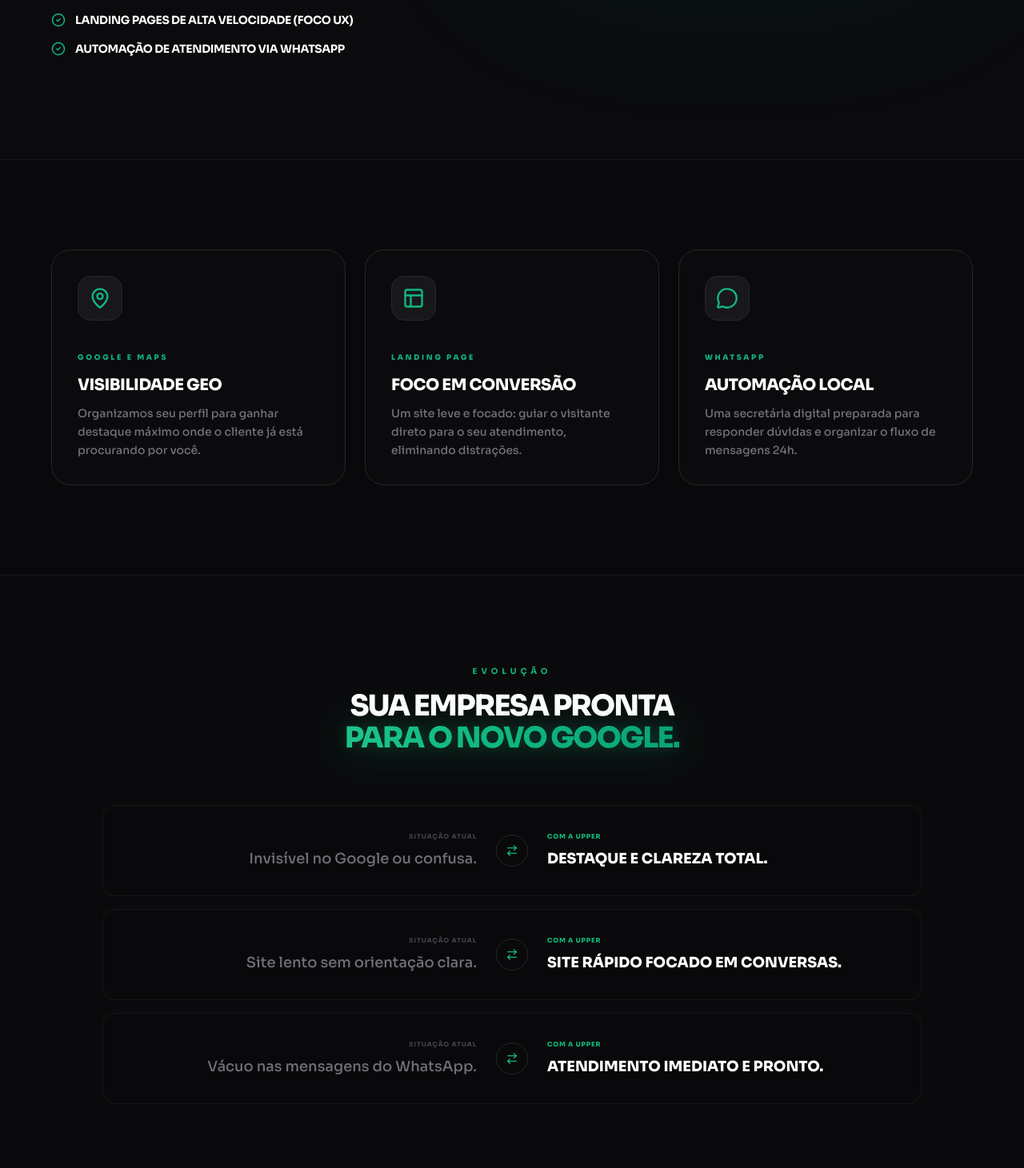
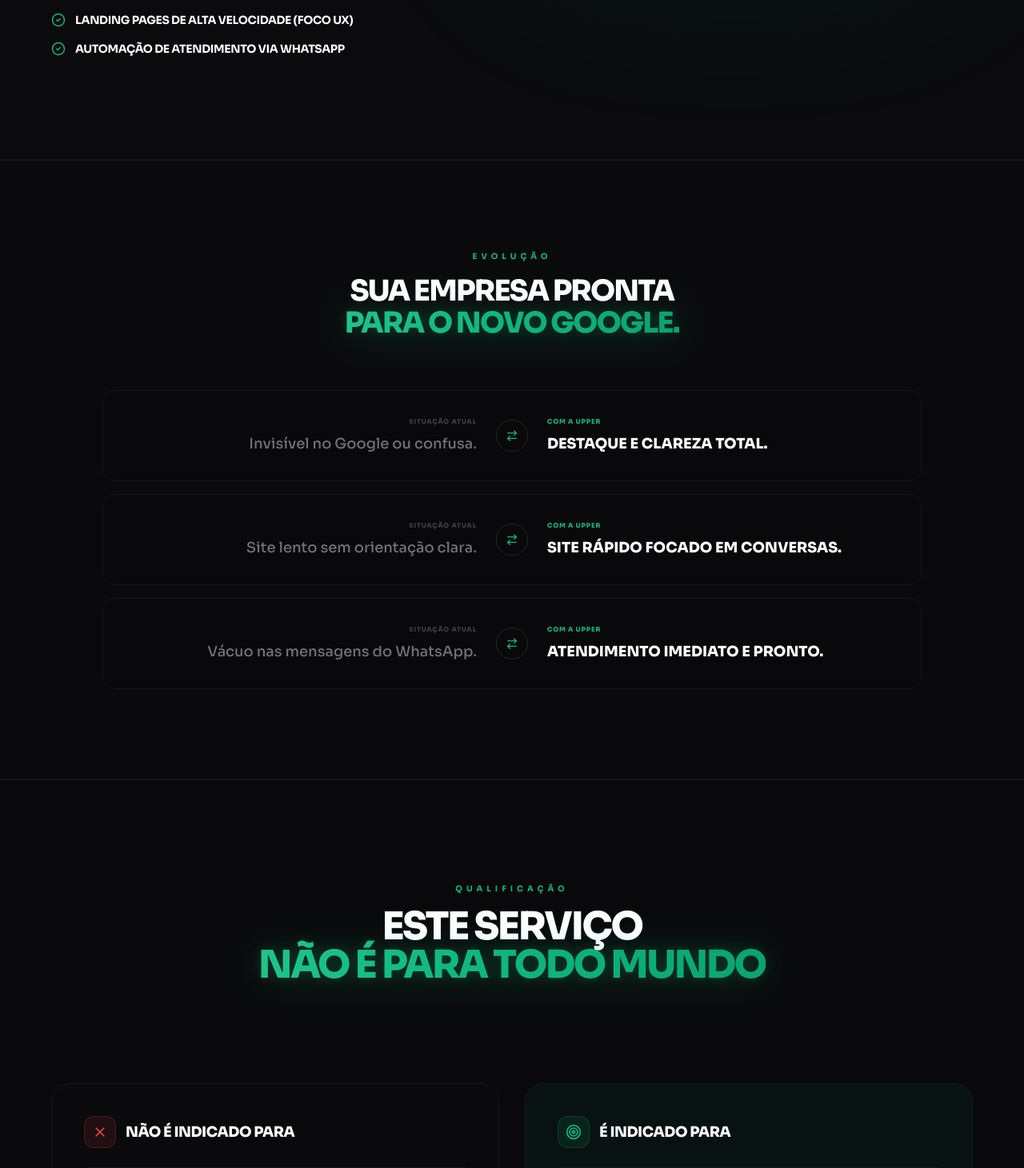
Before and after one commit to gabrsena/UPPER, a React (Vite) app: page / in a window 1280 px wide. Shown: the part 2340-3801 px from the top of the page at 80% size. Built offline with nearby package versions, Linux system fonts and the light colour scheme.

Commit message:
Refactor WhatsApp URL and add ScrollReveal component

```diff
--- a/index.tsx
+++ b/index.tsx
@@ -19,10 +19,13 @@ import {
   MousePointerClick,
   TrendingUp,
   Phone,
-  ChevronDown
+  ChevronDown,
+  FileText,
+  Video,
+  Layers
 } from 'lucide-react';
 
-const WHATSAPP_URL = "https://wa.me/5511973759325?text=Olá%20UPPER,%20vi%20o%20seu%20site%20e%20gostaria%20de%20um%20diagnóstico%20estratégico%20gratuito%20da%20minha%20empresa.";
+const WHATSAPP_URL = "https://wa.me/5511910163467?text=Olá%20UPPER,%20vi%20o%20seu%20site%20e%20gostaria%20de%20um%20diagnóstico%20estratégico%20gratuito%20da%20minha%20empresa.";
 const PRIMARY_BTN_CLASSES = "group btn-shimmer animate-glow inline-flex items-center justify-center gap-3 border border-emerald-500 bg-transparent text-emerald-500 px-6 py-4 md:px-8 md:py-4 rounded-full text-[10px] md:text-[11px] font-black uppercase tracking-[0.2em] transition-all duration-300 ease-in-out hover:bg-emerald-500 hover:text-white hover:scale-105 active:scale-95 hover:shadow-[0_0_30px_rgba(16,185,129,0.3)] w-full sm:w-auto";
 
 interface OfferData {
@@ -30,6 +33,41 @@ interface OfferData {
   offerPrice: string;
   bonuses: string[];
 }
+
+// --- Componente de Revelação no Scroll ---
+const ScrollReveal = ({ children, delay = 0 }: { children: React.ReactNode, delay?: number, key?: React.Key }) => {
+  const [isVisible, setIsVisible] = useState(false);
+  const ref = useRef<HTMLDivElement>(null);
+
+  useEffect(() => {
+    const observer = new IntersectionObserver(
+      ([entry]) => {
+        if (entry.isIntersecting) {
+          setIsVisible(true);
+          observer.unobserve(entry.target);
+        }
+      },
+      { threshold: 0.15 }
+    );
+
+    if (ref.current) observer.observe(ref.current);
+    return () => observer.disconnect();
+  }, []);
+
+  return (
+    <div
+      ref={ref}
+      className={`transition-all duration-[1200ms] cubic-bezier(0.2, 0, 0, 1) transform ${
+        isVisible
+          ? 'opacity-100 translate-y-0 scale-100'
+          : 'opacity-0 translate-y-20 scale-90'
+      }`}
+      style={{ transitionDelay: `${delay}ms` }}
+    >
+      {children}
+    </div>
+  );
+};
 
 // --- Componente Typewriter integrado ---
 interface TypewriterProps {
@@ -432,7 +470,7 @@ const ManifestoStructure = () => (
           </div>
           <h3 className="text-xl font-black text-white uppercase">Ação sem Resposta</h3>
           <p className="text-zinc-500 text-sm md:text-base leading-relaxed">
-            Quando o contato acontece e a resposta demora, o cliente simplesmente segue para o concorrente. Sem atendimento preparado, oportunidades se perdem em minutos.
+            When the contact happens and response takes too long, the client simply goes to the competitor. Without prepared service, opportunities are lost in minutes.
           </p>
         </div>
       </div>
@@ -448,7 +486,7 @@ const ManifestoStructure = () => (
 );
 
 const WhatUpperDoes = () => (
-  <section className="py-20 md:py-32 px-8 bg-zinc-900/20 border-y border-zinc-900 relative overflow-hidden">
+  <section id="servicos" className="py-20 md:py-32 px-8 bg-zinc-900/20 border-y border-zinc-900 relative overflow-hidden scroll-mt-20">
     <div className="max-w-6xl mx-auto">
       <div className="grid lg:grid-cols-[1fr_1.2fr] gap-16 items-center">
         <div className="space-y-8">
@@ -573,50 +611,6 @@ const About = () => {
   );
 };
 
-const HowItWorks = () => {
-  const steps = [
-    {
-      icon: <MapPin size={28} />,
-      title: "Google e Maps",
-      subtitle: "Visibilidade GEO",
-      desc: "Organizamos seu perfil para ganhar destaque máximo onde o cliente já está procurando por você."
-    },
-    {
-      icon: <Layout size={28} />,
-      title: "Landing Page",
-      subtitle: "Foco em Conversão",
-      desc: "Um site leve e focado: guiar o visitante direto para o seu atendimento, eliminando distrações."
-    },
-    {
-      icon: <MessageCircle size={28} />,
-      title: "WhatsApp",
-      subtitle: "Automação Local",
-      desc: "Uma secretária digital preparada para responder dúvidas e organizar o fluxo de mensagens 24h."
-    }
-  ];
-
-  return (
-    <section id="servicos" className="py-20 md:py-28 px-8 bg-zinc-950 scroll-mt-20">
-      <div className="max-w-6xl mx-auto">
-        <div className="grid lg:grid-cols-3 gap-6">
-          {steps.map((step, i) => (
-            <div key={i} className="group p-8 rounded-3xl bg-zinc-900/20 border border-zinc-800 transition-all duration-500 hover:border-emerald-500/30">
-              <div className="w-14 h-14 rounded-2xl bg-zinc-900 flex items-center justify-center border border-zinc-800 mb-8 text-emerald-500 group-hover:bg-emerald-500 group-hover:text-white transition-all">
-                {step.icon}
-              </div>
-              <div className="space-y-3">
-                <span className="text-[9px] font-black uppercase text-emerald-500 tracking-[0.3em]">{step.title}</span>
-                <h3 className="text-xl font-black text-white tracking-tight leading-tight uppercase">{step.subtitle}</h3>
-                <p className="text-zinc-500 text-sm leading-relaxed font-medium">{step.desc}</p>
-              </div>
-            </div>
-          ))}
-        </div>
-      </div>
-    </section>
-  );
-};
-
 const BeforeAfter = () => {
   const comparisons = [
     {
@@ -667,24 +661,81 @@ const BeforeAfter = () => {
 };
 
 const WhoIsItFor = () => (
-  <section className="py-20 md:py-28 px-8 bg-zinc-950">
-    <div className="max-w-4xl mx-auto text-center space-y-10">
-      <div className="inline-flex w-16 h-16 rounded-full bg-emerald-500/10 border border-emerald-500/20 items-center justify-center text-emerald-500 mb-2">
-        <Target size={32} />
-      </div>
-      <div className="space-y-6">
-        <span className="text-[10px] font-bold uppercase tracking-[0.5em] text-emerald-500 block">Público Ideal</span>
-        <h2 className="text-3xl md:text-4xl font-black tracking-tighter text-white leading-tight uppercase">
-          Empresas que atendem <br/><ShimmerWord>em Sorocaba e Região.</ShimmerWord>
-        </h2>
-        <p className="text-zinc-400 text-lg md:text-xl font-medium leading-relaxed max-w-2xl mx-auto px-4">
-          Indicado para negócios que dependem do <GoogleWord /> para novos contatos e precisam de organização imediata.
+  <section id="publico" className="py-20 md:py-32 px-8 bg-zinc-950 border-t border-zinc-900 scroll-mt-20">
+    <div className="max-w-6xl mx-auto space-y-16">
+      <div className="text-center space-y-8 max-w-4xl mx-auto">
+        <div className="space-y-4">
+          <span className="text-[10px] font-bold uppercase tracking-[0.5em] text-emerald-500 block">Qualificação</span>
+          <h2 className="text-3xl md:text-5xl font-black tracking-tighter text-white leading-tight uppercase">
+            Este serviço <ShimmerWord color="emerald">não é para todo mundo</ShimmerWord>
+          </h2>
+        </div>
+
+        <p className="text-zinc-400 text-base md:text-xl font-medium leading-relaxed">
+          <br className="hidden md:block"/>
+          <span className="text-zinc-500 italic"></span>
         </p>
       </div>
-      <div className="pt-4">
-        <a href="#contato" className={PRIMARY_BTN_CLASSES}>
-          Quero estruturar meu negócio
-        </a>
+
+      <div className="grid md:grid-cols-2 gap-8 items-start">
+        {/* Não Indicado */}
+        <div className="p-8 md:p-10 rounded-3xl bg-zinc-900/10 border border-zinc-900 space-y-8 h-full">
+          <div className="flex items-center gap-3 border-b border-zinc-900 pb-6">
+             <div className="w-10 h-10 rounded-xl bg-red-500/10 border border-red-500/20 flex items-center justify-center text-red-500">
+               <X size={20} />
+             </div>
+             <h3 className="text-lg font-black text-white uppercase tracking-tight">Não é indicado para</h3>
+          </div>
+          <ul className="space-y-6">
+            {[
+              "Empresas que buscam apenas anúncios ou campanhas pontuais",
+              "Negócios que não se importam em responder rápido seus clientes seja qual for o horário",
+              "Empresas que não se preocupam com presença no Google ou no Maps",
+              "Quem espera resultado sem organização ou processo de atendimento"
+            ].map((item, i) => (
+              <li key={i} className="flex gap-4 items-start text-zinc-500 text-sm font-medium">
+                <AlertCircle size={18} className="text-red-500 shrink-0 mt-0.5" />
+                <span>{item}</span>
+              </li>
+            ))}
+          </ul>
+        </div>
+
+        {/* Indicado */}
+        <div className="p-8 md:p-10 rounded-3xl bg-emerald-500/5 border border-emerald-500/10 space-y-8 h-full">
+          <div className="flex items-center gap-3 border-b border-emerald-500/10 pb-6">
+             <div className="w-10 h-10 rounded-xl bg-emerald-500/10 border border-emerald-500/20 flex items-center justify-center text-emerald-500">
+               <Target size={20} />
+             </div>
+             <h3 className="text-lg font-black text-white uppercase tracking-tight">É indicado para</h3>
+          </div>
+          <ul className="space-y-6">
+            {[
+              "Empresas que querem relevância real no Google, não só cliques",
+              "Negócios que desejam ser encontrados no Maps quando o cliente procura",
+              "Quem quer ganhar novos leads de forma contínua, sem depender de anúncios, indicações ou rede social",
+              "Empresas que entendem que IA já influencia decisões de compra",
+              "Quem quer tranquilidade no WhatsApp, sabendo que o cliente será respondido independentemente do horário ou do dia"
+            ].map((item, i) => (
+              <li key={i} className="flex gap-4 items-start text-zinc-300 text-sm font-medium">
+                <CheckCircle2 size={18} className="text-emerald-500 shrink-0 mt-0.5" />
+                <span>{item}</span>
+              </li>
+            ))}
+          </ul>
+        </div>
+      </div>
+
+      <div className="pt-12 text-center space-y-10 border-t border-zinc-900/50">
+        <p className="text-zinc-400 text-lg md:text-2xl font-black uppercase tracking-tight leading-tight max-w-3xl mx-auto">
+          Se sua empresa precisa ser encontrada, recomendada e atendida sem fricção, <span className="text-emerald-500 underline decoration-emerald-500/30">então este serviço foi feito para você.</span>
+        </p>
+
+        <div className="flex justify-center">
+          <a href="#contato" className={PRIMARY_BTN_CLASSES}>
+            Quero estruturar meu negócio
+          </a>
+        </div>
       </div>
     </div>
   </section>
@@ -716,7 +767,8 @@ const Contact = () => {
   );
 };
 
-const FAQItem = ({ question, answer }: { question: string, answer: string }) => {
+// Added key property to the type to avoid TS errors when mapped in JSX
+const FAQItem = ({ question, answer }: { question: string, answer: string, key?: React.Key }) => {
   const [isOpen, setIsOpen] = useState(false);
   return (
     <div className="border-b border-zinc-900 last:border-0">
@@ -789,7 +841,7 @@ const Footer = () => {
           Upper<span className="text-emerald-500">.</span>
         </h2>
         <p className="text-zinc-500 text-[10px] font-bold uppercase tracking-[0.2em]">
-          Atendemos empresas locais em Sorocaba, Votorantim, Itu e região.
+          Atendemos empresas em todo Brasil e presencialmente em Sorocaba, Votorantim, Itu e região.
         </p>
         <div className="pt-8 w-full border-t border-zinc-900/30">
           <p className="text-zinc-700 text-[8px] font-bold uppercase tracking-[0.2em]">
@@ -804,7 +856,7 @@ const Footer = () => {
 const PricingModal = ({ offer, onClose }: { offer: OfferData | null, onClose: () => void }) => {
   if (!offer) return null;
   const whatsappMessage = `Olá UPPER, gostaria de aproveitar a oferta secreta de R$ ${offer.offerPrice}.`;
-  const whatsappUrl = `https://wa.me/5511973759325?text=${encodeURIComponent(whatsappMessage)}`;
+  const whatsappUrl = `https://wa.me/5511910163467?text=${encodeURIComponent(whatsappMessage)}`;
 
   return (
     <div className="fixed inset-0 z-[300] flex items-center justify-center p-6 bg-zinc-950/95 backdrop-blur-xl animate-in fade-in duration-300">
@@ -824,7 +876,7 @@ const PricingModal = ({ offer, onClose }: { offer: OfferData | null, onClose: ()
           <div className="space-y-4">
             <div className="text-zinc-500 text-sm font-medium line-through">De R$ {offer.originalPrice}</div>
             <div className="flex items-baseline gap-2">
-              <span className="text-4xl md:text-6xl font-black text-white tracking-tighter leading-none">R$ {offer.offerPrice}</span>
+              <span className="text-4xl md:text-6xl font-black text-white tracking-tighter none">R$ {offer.offerPrice}</span>
               <span className="text-zinc-400 text-sm font-bold uppercase">/pagamento único</span>
             </div>
           </div>
@@ -859,7 +911,6 @@ const App = () => {
         <Hero />
         <ManifestoStructure />
         <WhatUpperDoes />
-        <HowItWorks />
         <BeforeAfter />
         <WhoIsItFor />
         <About />
```
